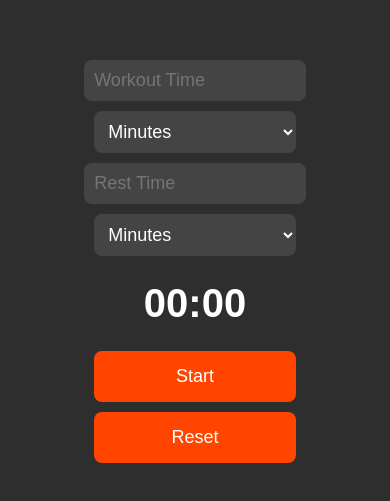
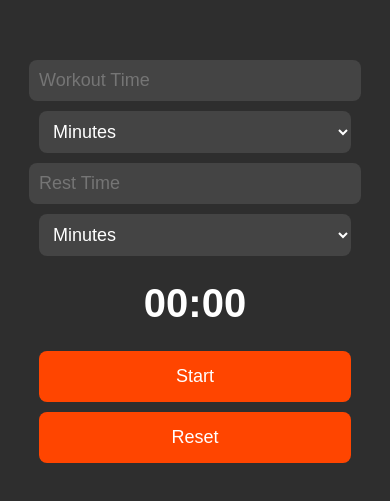
Before and after one commit to Farida149/Exercise_time, a plain HTML site: page index.html in a window 390 px wide. Shown: the part 161-662 px from the top of the page. Drawn offline with Linux system fonts and the light colour scheme.

Commit message:
excercise interface

```diff
--- a/style.css
+++ b/style.css
@@ -51,7 +51,6 @@ body {
   /* Media Queries for Mobile Responsiveness */
   @media (max-width: 600px) {
     .input-fields {
-      display: flex;
       flex-direction: column;
       align-items: center;
     }
@@ -62,7 +61,6 @@ body {
     }
 
     .control-buttons {
-      display: flex;
       flex-direction: column;
       align-items: center;
     }
```
